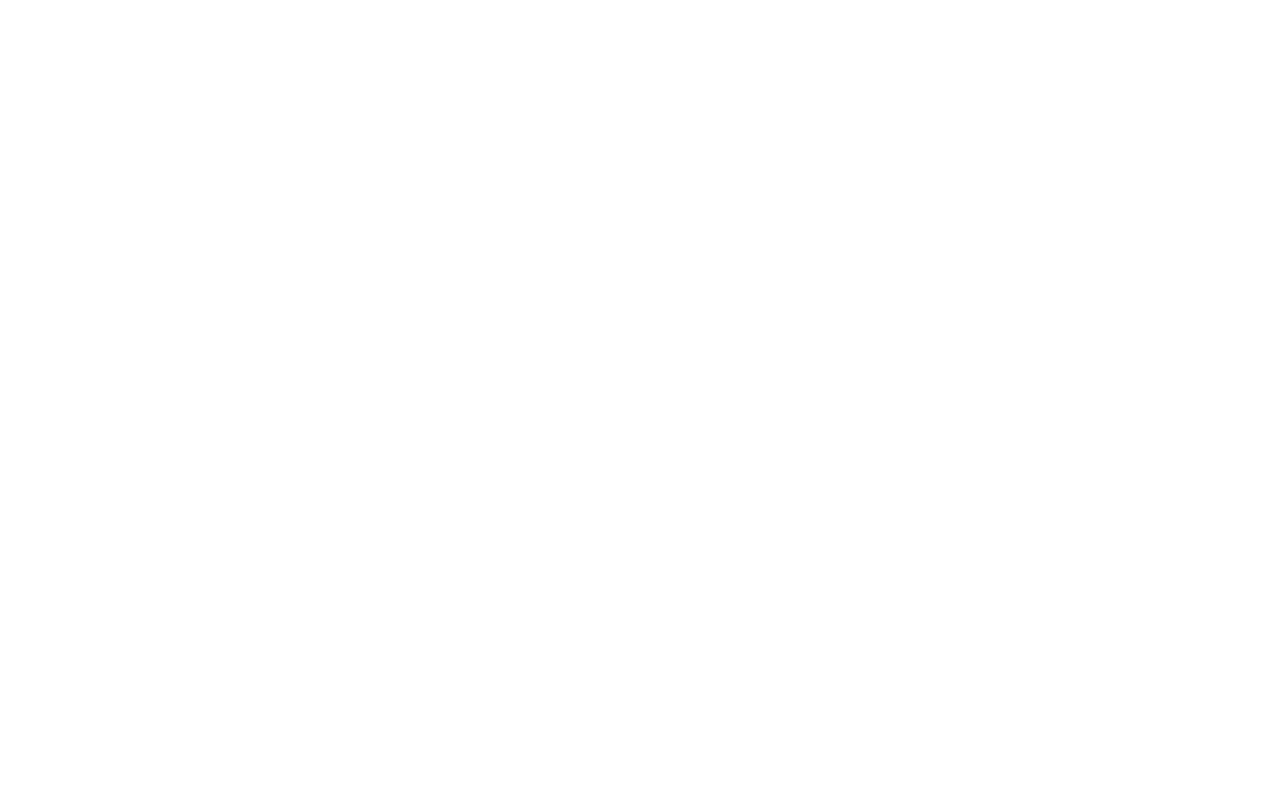
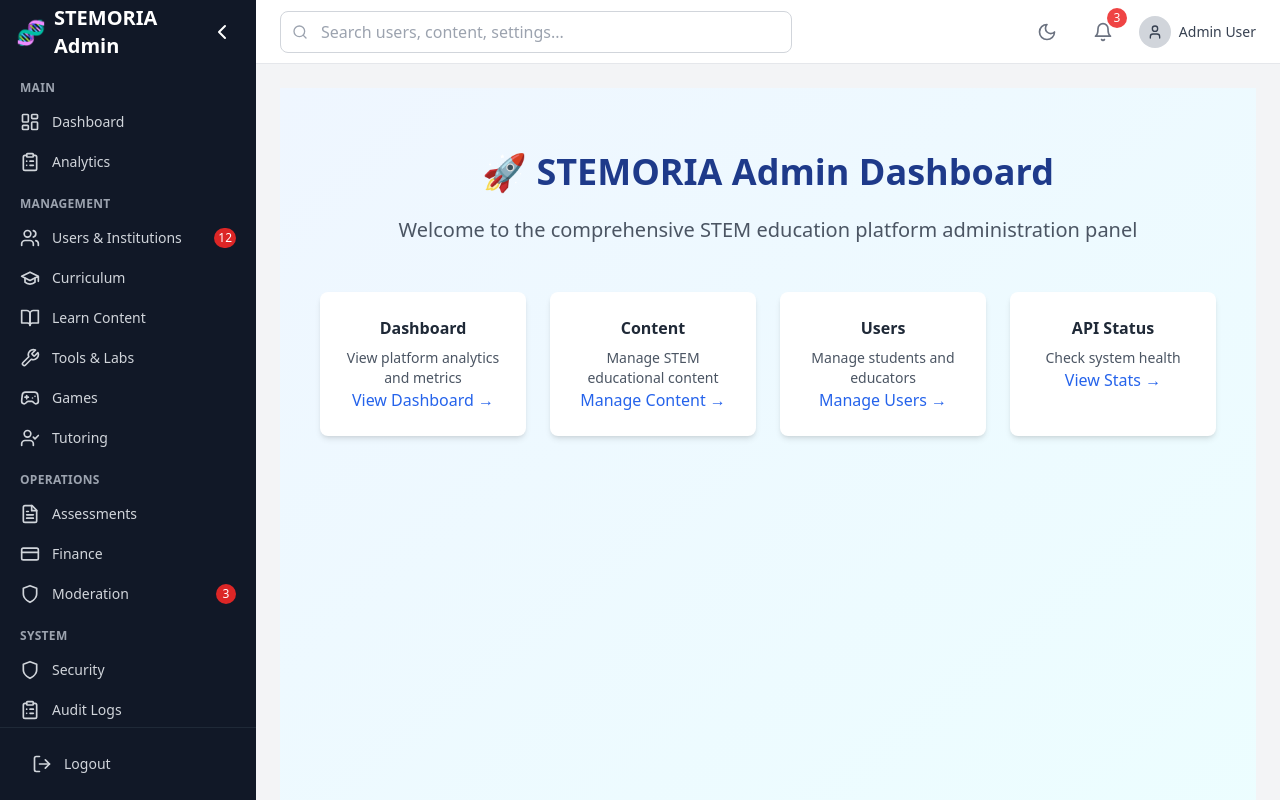
Before and after one commit to AbdelrahmanSayedAhmed/stemoriaplatform, a Next.js app in the folder apps/admin/: page / in a window 1280 px wide. Before the commit this address had no page. Built offline with nearby package versions, Linux system fonts and the light colour scheme.

Commit message:
Update page.tsx

```diff
--- a/apps/admin/app/page.tsx
+++ b/apps/admin/app/page.tsx
@@ -1,6 +1,57 @@
-// apps/admin/app/page.tsx
-import { redirect } from 'next/navigation';
+import { Metadata } from 'next'
 
-export default function AdminHomePage() {
-  redirect('/dashboard');
+export const metadata: Metadata = {
+  title: 'STEMORIA Admin Dashboard',
+  description: 'Comprehensive STEM Education Platform Administration',
 }
+
+export default function HomePage() {
+  return (
+    <div className="min-h-screen bg-gradient-to-br from-blue-50 to-cyan-50">
+      <div className="container mx-auto px-4 py-16">
+        <div className="max-w-4xl mx-auto text-center">
+          <h1 className="text-4xl font-bold text-blue-900 mb-6">
+            🚀 STEMORIA Admin Dashboard
+          </h1>
+          <p className="text-xl text-gray-600 mb-8">
+            Welcome to the comprehensive STEM education platform administration panel
+          </p>
+
+          <div className="grid md:grid-cols-2 lg:grid-cols-4 gap-6 mt-12">
+            <div className="bg-white rounded-lg shadow-md p-6 hover:shadow-lg transition-shadow">
+              <h3 className="font-semibold text-gray-800 mb-2">Dashboard</h3>
+              <p className="text-sm text-gray-600">View platform analytics and metrics</p>
+              <a href="/dashboard" className="text-blue-600 hover:text-blue-800 font-medium">
+                View Dashboard →
+              </a>
+            </div>
+
+            <div className="bg-white rounded-lg shadow-md p-6 hover:shadow-lg transition-shadow">
+              <h3 className="font-semibold text-gray-800 mb-2">Content</h3>
+              <p className="text-sm text-gray-600">Manage STEM educational content</p>
+              <a href="/content" className="text-blue-600 hover:text-blue-800 font-medium">
+                Manage Content →
+              </a>
+            </div>
+
+            <div className="bg-white rounded-lg shadow-md p-6 hover:shadow-lg transition-shadow">
+              <h3 className="font-semibold text-gray-800 mb-2">Users</h3>
+              <p className="text-sm text-gray-600">Manage students and educators</p>
+              <a href="/users" className="text-blue-600 hover:text-blue-800 font-medium">
+                Manage Users →
+              </a>
+            </div>
+
+            <div className="bg-white rounded-lg shadow-md p-6 hover:shadow-lg transition-shadow">
+              <h3 className="font-semibold text-gray-800 mb-2">API Status</h3>
+              <p className="text-sm text-gray-600">Check system health</p>
+              <a href="/api/stats" className="text-blue-600 hover:text-blue-800 font-medium">
+                View Stats →
+              </a>
+            </div>
+          </div>
+        </div>
+      </div>
+    </div>
+  )
+}
```
